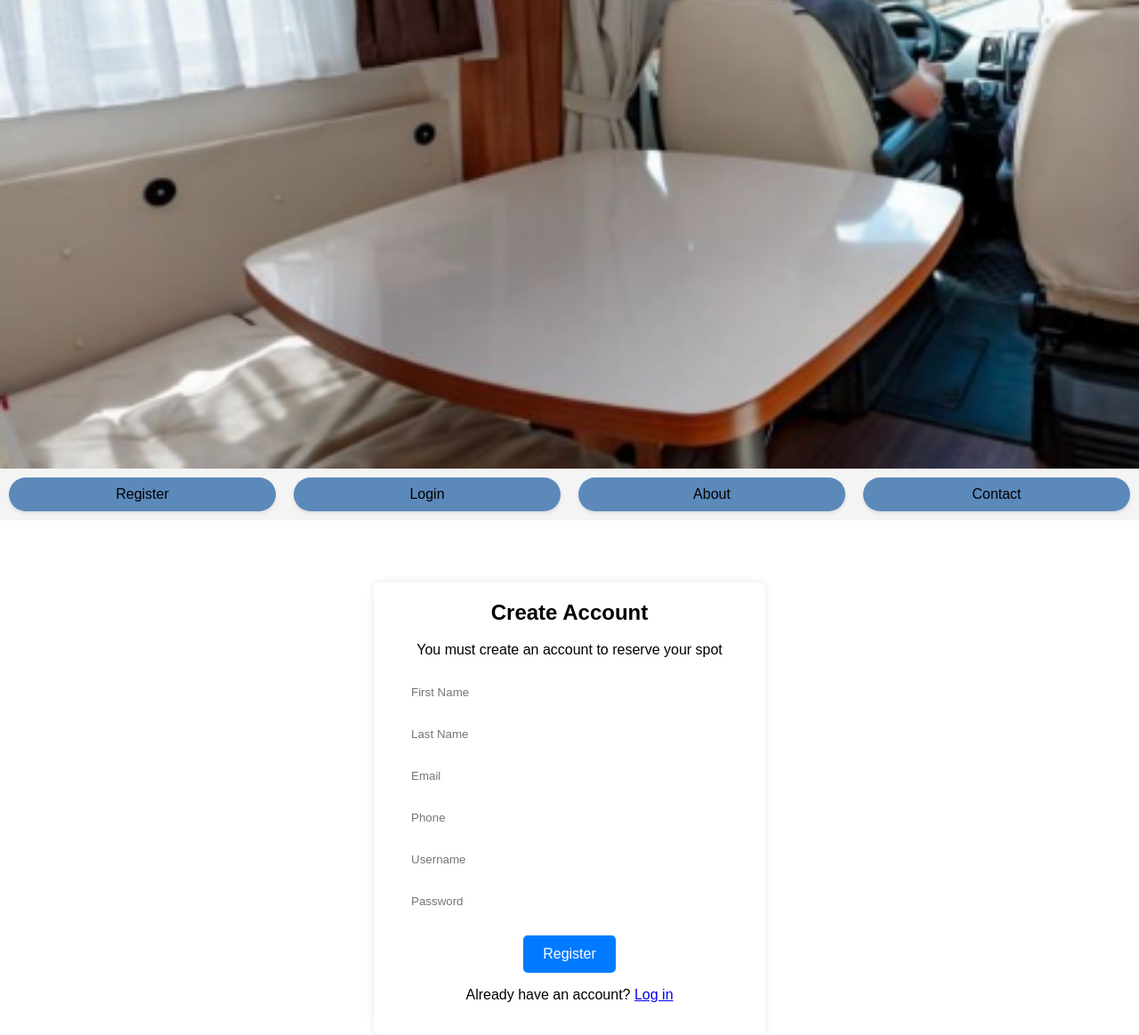
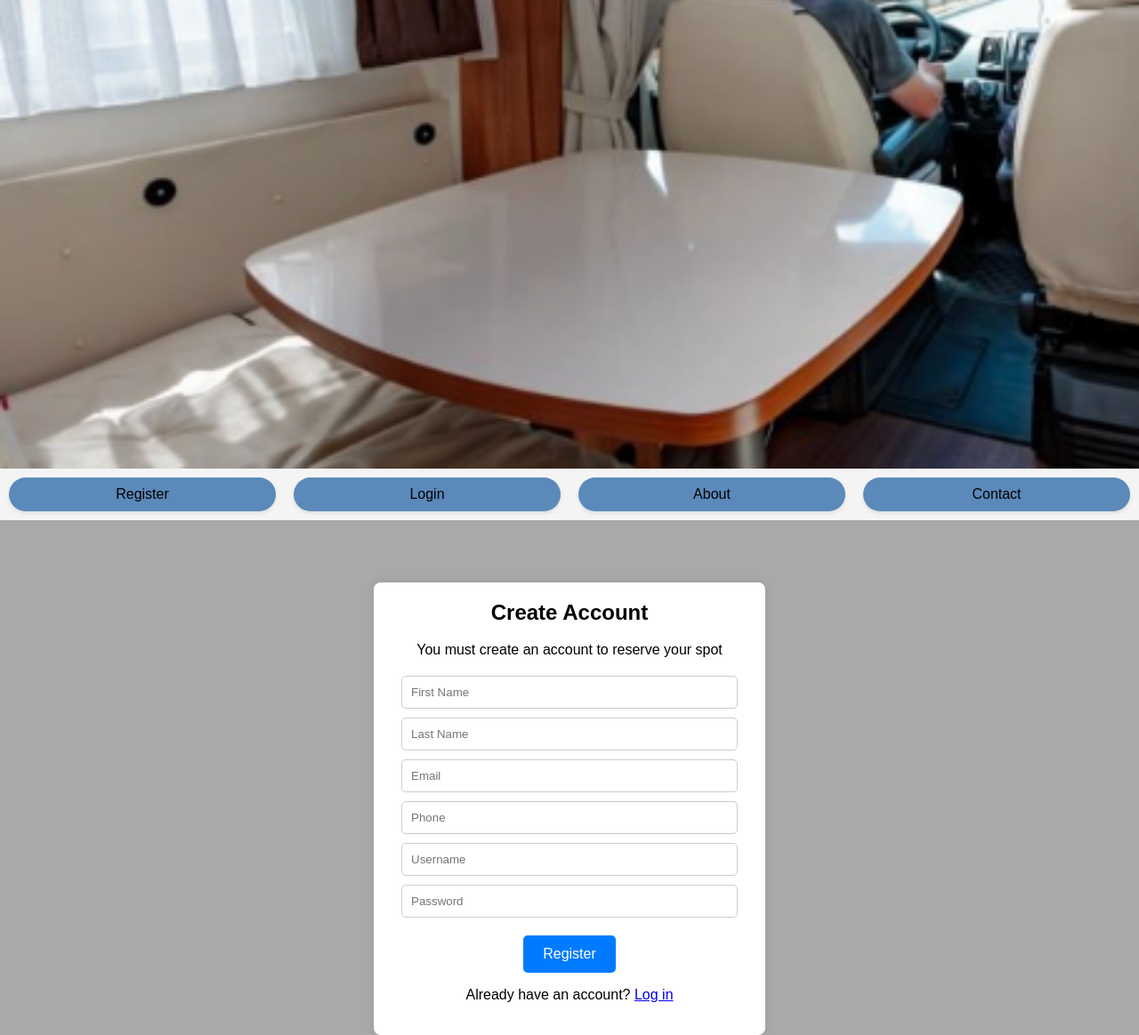
Before and after one commit to dniyomukiza/nearme, a Flask app: page /register in a window 1280 px wide. Shown: the whole page at 89% size. Run offline with Flask 3, Linux system fonts and the light colour scheme.

Commit message:
fix parentcss

```diff
--- a/nearme/static/css/login.css
+++ b/nearme/static/css/login.css
@@ -31,11 +31,11 @@ body {
   input[type="text"],
   input[type="password"],
   input[type="checkbox"] {
-    width: calc(100% - 22px);
+    width: calc(100% - 22px); /* Adjust width to account for padding and borders */
     padding: 10px;
     margin-bottom: 10px;
     border-radius: 5px;
-    border: 1px solid #fff;
+    border: 1px solid #ccc;
     box-sizing: border-box;
   }
 
@@ -45,7 +45,7 @@ body {
     margin-top: 10px;
     border: 2px solid #007bff;
     background-color: #007bff;
-    /*color: #fff;*/
+    color: #fff;
     text-decoration: none;
     font-size: 16px;
     cursor: pointer;
--- a/nearme/static/css/reg.css
+++ b/nearme/static/css/reg.css
@@ -1,6 +1,6 @@
 body {
     font-family: Arial, sans-serif;
-    background-color: #fff;
+    background-color: darkgray;
     display: flex;
     justify-content: center;
     align-items: center;
@@ -8,6 +8,7 @@ body {
     margin: 0;
     padding: 0;
 }
+
 .register-container {
     background-color: #fff;
     padding: 20px;
@@ -15,7 +16,7 @@ body {
     box-shadow: 0 0 10px rgba(0, 0, 0, 0.1);
     text-align: center;
     width: 400px;
-    max-width: 90%;
+    max-width: 90%; /* Adjust maximum width for responsiveness */
     margin-top: 20px;
 }
 
@@ -31,11 +32,11 @@ input[type="text"],
 input[type="password"],
 input[type="email"],
 input[type="tel"] {
-    width: calc(100% - 22px);
+    width: calc(100% - 22px); /* Adjust width to account for padding and borders */
     padding: 10px;
     margin-bottom: 10px;
     border-radius: 5px;
-    border: 1px solid #fff;
+    border: 1px solid #ccc;
     box-sizing: border-box;
 }
 
@@ -45,7 +46,7 @@ input[type="tel"] {
     margin-top: 10px;
     border: 2px solid #007bff;
     background-color: #007bff;
-    /*color: #fff;*/
+    color: #fff;
     text-decoration: none;
     font-size: 16px;
     cursor: pointer;
```
